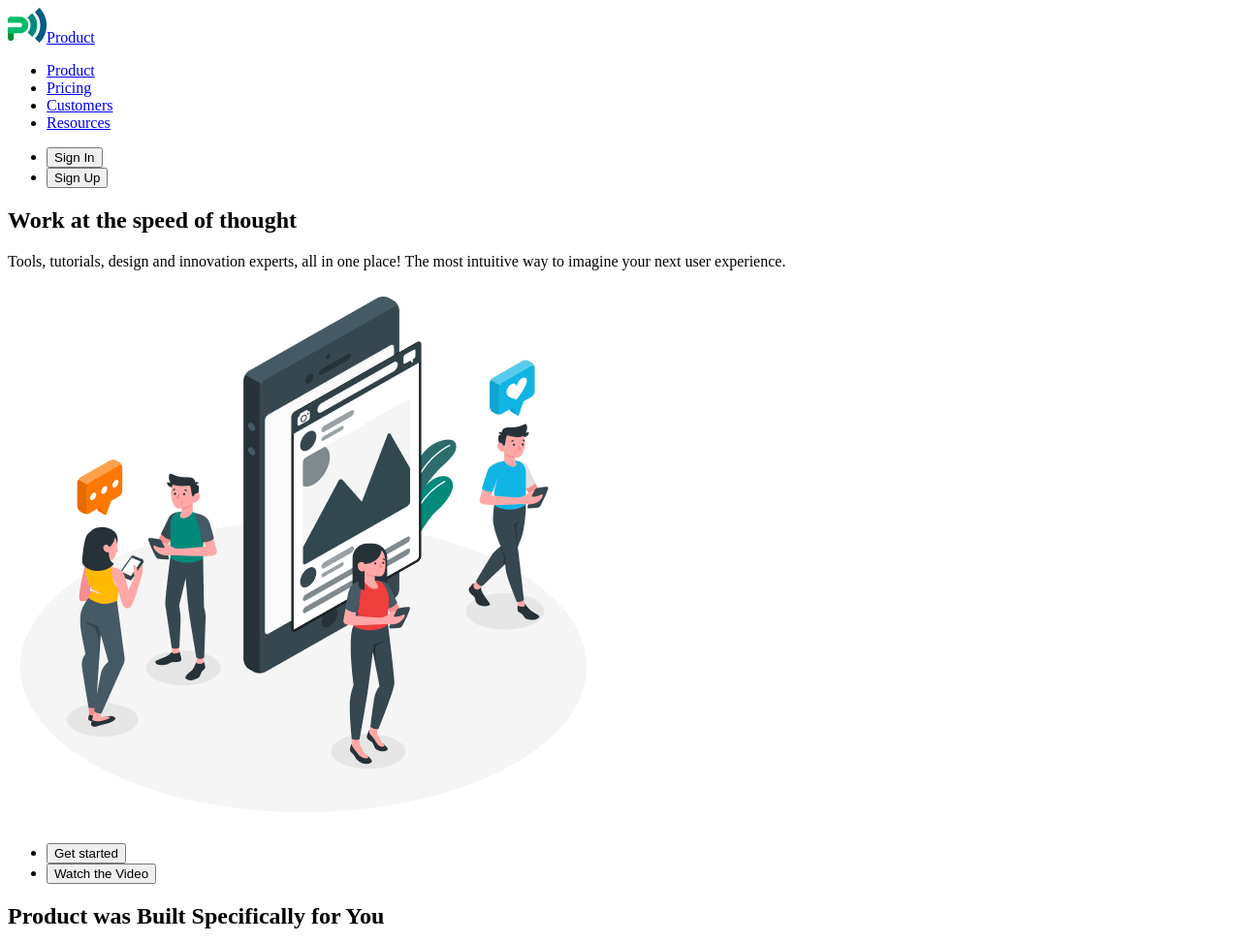
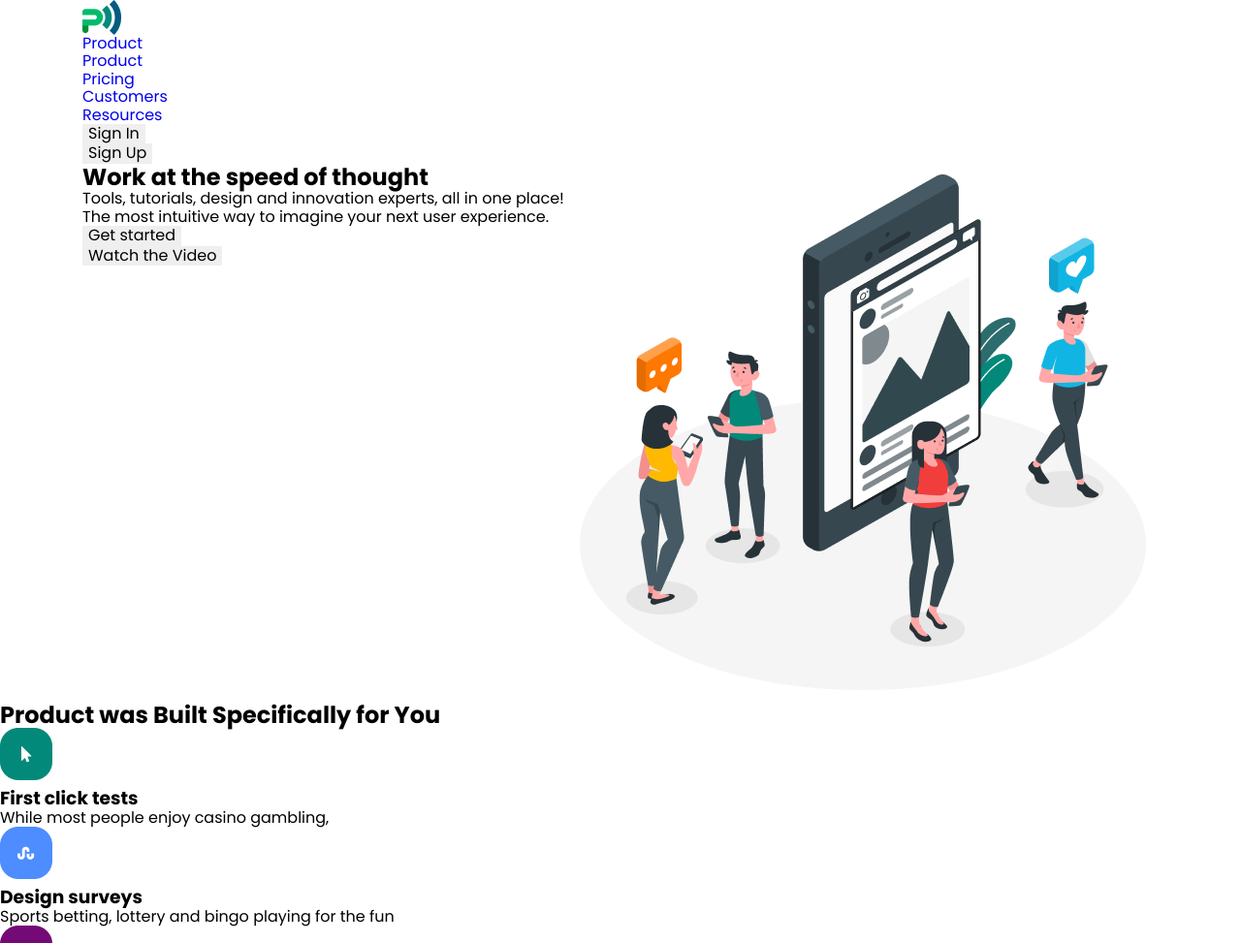
Before and after one commit to ElinaSkoryna/blended-HTML-CSS-HW-2, a plain HTML site: page index.html in a window 1280 px wide. Shown: the top 973 px of the page at 97% size. Drawn offline with nearby package versions, Linux system fonts and the light colour scheme.

Commit message:
add styles

```diff
--- /dev/null
+++ b/css/styles.css
@@ -0,0 +1,102 @@
+ body {
+    font-family: "Poppins", sans-serif;
+ }
+
+
+ h1,
+ h2,
+ h3,
+ h4,
+ h5,
+ h6,
+ p {
+     margin-top: 0;
+     margin-bottom: 0;
+ }
+
+ ul,
+ ol {
+     margin: 0;
+     padding: 0;
+     list-style: none;
+ }
+
+ a {
+     text-decoration: none;
+ }
+
+ button {
+     font-family: inherit;
+     cursor: pointer;
+     border: none;
+ }
+
+ img {
+     display: block;
+     height: auto;
+ }
+
+ .conteiner {
+    width: 1150px;
+    padding: 0 20px;
+    margin: 0 auto;
+ }
+
+
+
+ .header {}
+
+ .header-nav {}
+
+ .header-nav-link-logo {}
+
+ .header-nav-img {}
+
+ .header-nav-list {}
+
+ .header-nav-item {}
+
+ .header-nav-product {}
+
+ .header-nav-pricing {}
+
+ .header-nav-customers {}
+
+ .header-nav-resources {}
+
+ .header-list-button {}
+
+ .header-item-button {}
+
+ /* Hero section 1 */
+
+ .hero {
+
+ }
+
+ .conteiner {}
+
+.conteiner-hero {
+display: flex;
+}
+
+ .hero-title {
+
+ }
+ .hero-one {
+
+ }
+
+ .hero-text {}
+
+ .hero-img {
+
+ }
+
+ .hero-list {}
+
+ .hero-item {}
+
+ .hero-btn-started {}
+
+ .hero-btn-video {}
--- a/index.html
+++ b/index.html
@@ -4,45 +4,112 @@
     <meta charset="UTF-8" />
     <meta name="viewport" content="width=device-width, initial-scale=1.0" />
     <title>Bissnes promotion</title>
+
+    <link
+      rel="stylesheet"
+      href="https://cdnjs.cloudflare.com/ajax/libs/modern-normalize/3.0.1/modern-normalize.min.css"
+      integrity="sha512-q6WgHqiHlKyOqslT/lgBgodhd03Wp4BEqKeW6nNtlOY4quzyG3VoQKFrieaCeSnuVseNKRGpGeDU3qPmabCANg=="
+      crossorigin="anonymous"
+      referrerpolicy="no-referrer"
+    />
+    <link rel="preconnect" href="https://fonts.googleapis.com" />
+    <link rel="preconnect" href="https://fonts.gstatic.com" crossorigin />
+
+    <link rel="preconnect" href="https://fonts.googleapis.com" />
+    <link rel="preconnect" href="https://fonts.gstatic.com" crossorigin />
+    <link
+      href="https://fonts.googleapis.com/css2?family=Inter:opsz,wght@14..32,100..900&family=Montserrat:wght@100..900&family=Poppins:wght@400;500;600;700;800&display=swap"
+      rel="stylesheet"
+    />
+    <link rel="stylesheet" href="./css/styles.css" />
   </head>
+
   <body>
     <!-- Header -->
-    <header>
-      <nav>
-        <a href="./index.html"
-          ><img src="./images/logo1.png" alt="logo" />Product</a
+    <header class="header">
+      <div class="conteiner">
+        <nav class="header-nav">
+          <a class="header-nav-link-logo" href="./index.html"
+            ><img
+              class="header-nav-img"
+              src="./images/logo1.png"
+              alt="logo"
+            />Product</a
           >
-        <ul>
-          <li><a href="./index.html" target="_blank">Product</a></li>
-          <li><a href="./prising.html" target="_blank">Pricing</a></li>
-          <li><a href="./customer.html" target="_blank">Customers</a></li>
-          <li><a href="./resources.html" target="_blank">Resources</a></li>
+          <ul class="header-nav-list">
+            <li class="header-nav-item">
+              <a class="header-nav-product" href="./index.html" target="_blank"
+                >Product</a
+              >
+            </li>
+            <li class="header-nav-item">
+              <a
+                class="header-nav-pricing"
+                href="./prising.html"
+                target="_blank"
+                >Pricing</a
+              >
+            </li>
+            <li class="header-nav-item">
+              <a
+                class="header-nav-customers"
+                href="./customer.html"
+                target="_blank"
+                >Customers</a
+              >
+            </li>
+            <li class="header-nav-item">
+              <a
+                class="header-nav-resources"
+                href="./resources.html"
+                target="_blank"
+                >Resources</a
+              >
+            </li>
           </ul>
         </nav>
-      <ul>
-        <li><button type="button">Sign In</button></li>
-        <li><button type="button">Sign Up</button></li>
+        <ul class="header-list-button">
+          <li class="header-item-button">
+            <button type="button">Sign In</button>
+          </li>
+          <li class="header-item-button">
+            <button type="button">Sign Up</button>
+          </li>
         </ul>
+      </div>
     </header>
 
     <main>
       <!-- Hero Section1 -->
-      <section>
-        <h1>Work at the speed of thought</h1>
-        <p>
-          Tools, tutorials, design and innovation experts, all in one place! The
-          most intuitive way to imagine your next user experience.
+      <section class="hero">
+        <div class="conteiner conteiner-hero">
+          <div class="hero-one">
+            <h1 class="hero-title">Work at the speed of thought</h1>
+            <p class="hero-text">
+              Tools, tutorials, design and innovation experts, all in one place!
+              The most intuitive way to imagine your next user experience.
             </p>
+            <ul class="hero-list">
+              <li class="hero-item">
+                <button class="hero-btn-started" type="button">
+                  Get started
+                </button>
+              </li>
+              <li class="hero-item">
+                <button class="hero-btn-video" type="button">
+                  Watch the Video
+                </button>
+              </li>
+            </ul>
+          </div>
           <img
+            class="hero-img"
             src="./images/hero-img-min.png"
             alt="Hero"
             width="610"
             height="555"
           />
-        <ul>
-          <li><button type="button">Get started</button></li>
-          <li><button type="button">Watch the Video</button></li>
-        </ul>
+        </div>
       </section>
       <!-- Sectio 2 -->
       <section>
```
Lines whose indentation alone changed are shown as unchanged.
